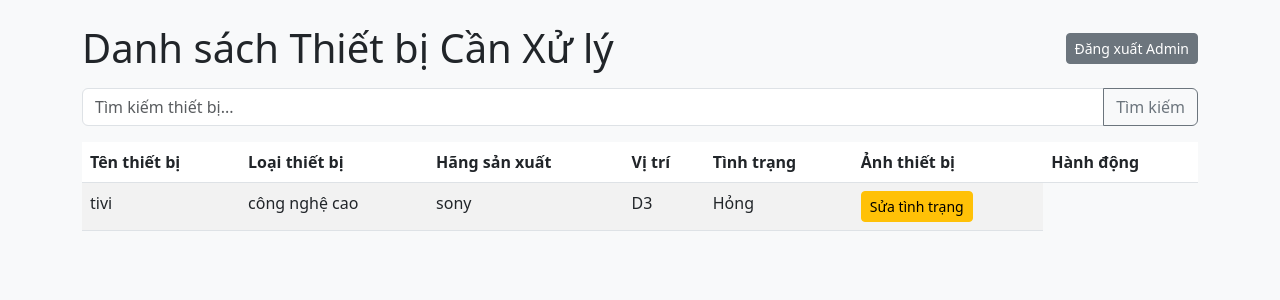
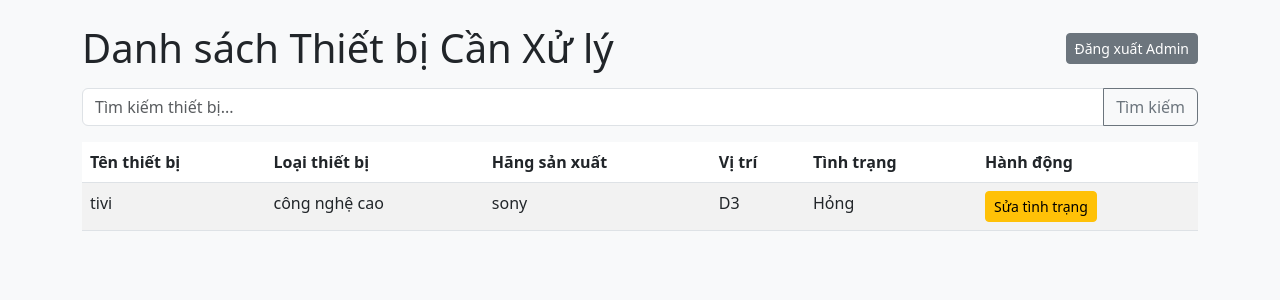
Before and after one commit to kokonut213/manage_item, a Flask app: page /staff/devices in a window 1280 px wide. Shown: the top 300 px of the page. Run offline with Flask 3, Linux system fonts and the light colour scheme; the visitor is signed in with stand-in values (Sample User, id 1); data comes from the database, SQL or seed files in the repository; both versions use the stored data as it was after the commit.

Commit message:
Initial commit: project manageitem

```diff
--- a/templates/staff/list_devices_staff.html
+++ b/templates/staff/list_devices_staff.html
@@ -19,7 +19,6 @@
                 <th>Hãng sản xuất</th>
                 <th>Vị trí</th>
                 <th>Tình trạng</th>
-                <th>Ảnh thiết bị</th>
                 <th>Hành động</th> <!-- Staff có hành động "Sửa tình trạng" -->
             </tr>
         </thead>
```
Also changed, not shown: manageitem_db.db, static/uploads/Screenshot_2025-03-10_164336.png (deleted).
